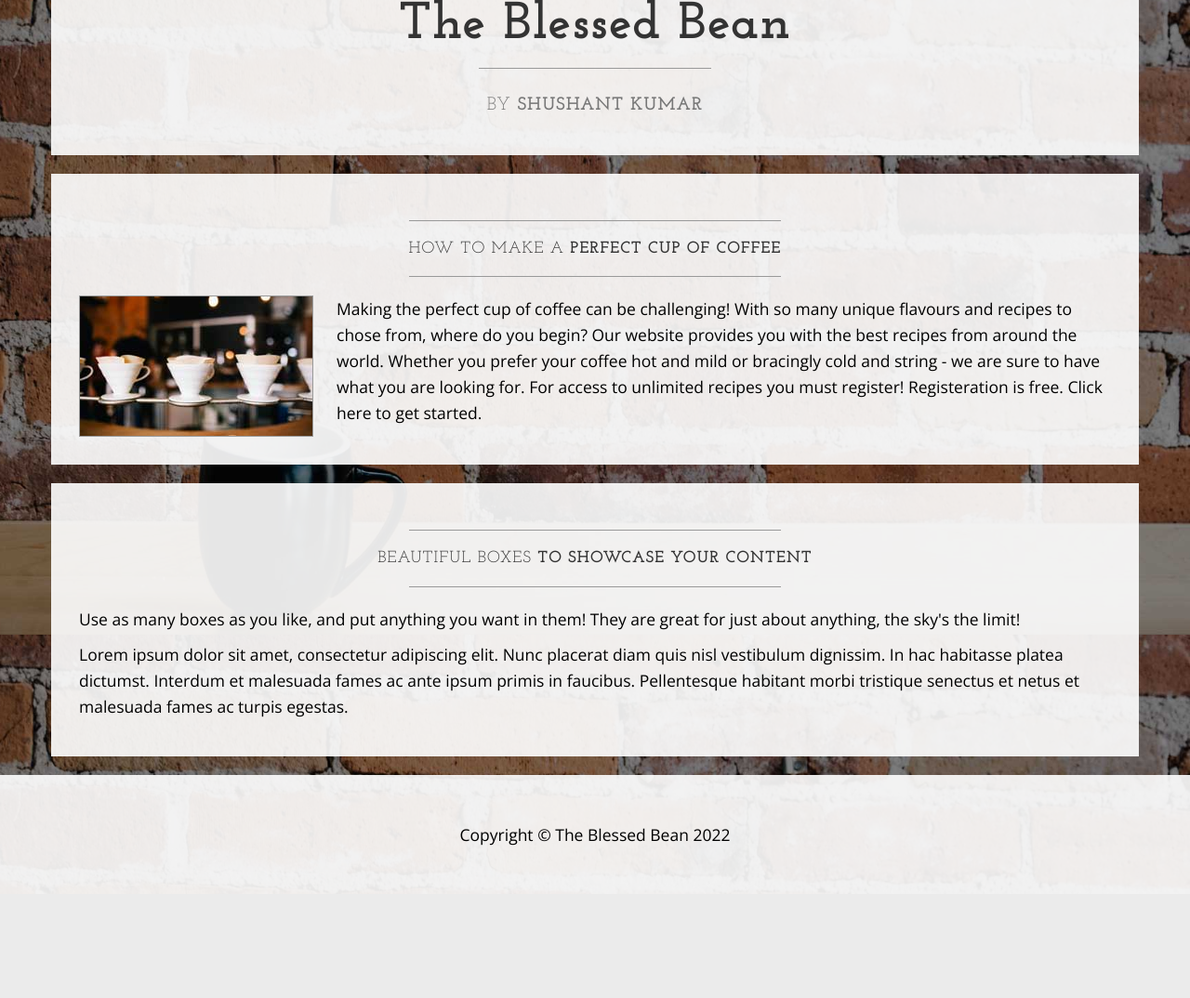
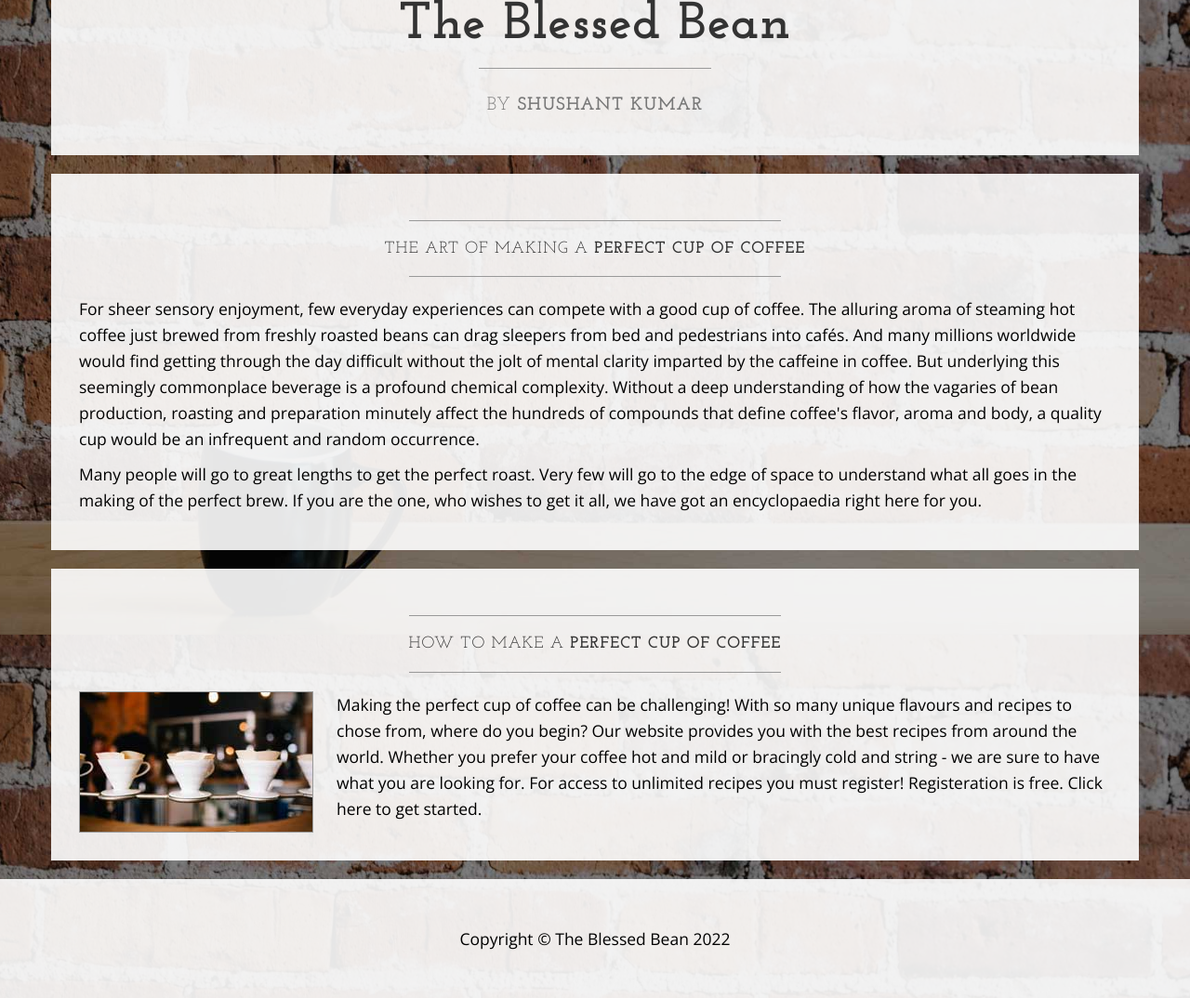
Before and after one commit to Living-Hell/The-Blessed-Bean, a PHP site: page / in a window 1280 px wide. Shown: the part 917-1991 px from the top of the page at 93% size. Before the commit the page ends 1827 px from the top, so only its background shows below. Run offline with PHP 8.4, Linux system fonts and the light colour scheme.

Commit message:
Updating the home page

```diff
--- a/index.php
+++ b/index.php
@@ -106,6 +106,28 @@
             <div class="box">
                 <div class="col-lg-12">
                     <hr>
+                    <h2 class="intro-text text-center">The art of making a
+                        <strong>perfect cup of coffee</strong>
+                    </h2>
+                    <hr>
+                    <p>For sheer sensory enjoyment, few everyday experiences can compete with a good cup of coffee. The alluring aroma of
+                        steaming hot coffee just brewed from freshly roasted beans can drag sleepers from bed and pedestrians into cafés.
+                        And many millions worldwide would find getting through the day difficult without the jolt of mental clarity imparted
+                         by the caffeine in coffee. But underlying this seemingly commonplace beverage is a profound chemical complexity.
+                         Without a deep understanding of how the vagaries of bean production, roasting and preparation minutely affect the
+                         hundreds of compounds that define coffee's flavor, aroma and body, a quality cup would be an infrequent and random
+                         occurrence.</p>
+                    <p>Many people will go to great lengths to get the perfect roast. Very few will go to the edge of space to understand
+                        what all goes in the making of the perfect brew. If you are the one, who wishes to get it all, we have got an
+                        encyclopaedia right here for you.</p>
+                </div>
+            </div>
+        </div>
+
+        <div class="row">
+            <div class="box">
+                <div class="col-lg-12">
+                    <hr>
                     <h2 class="intro-text text-center">HOW TO MAKE A
                         <strong>PERFECT CUP OF COFFEE</strong>
                     </h2>
@@ -117,20 +139,6 @@
                         your coffee hot and mild or bracingly cold and string - we are sure to have what you are looking for. For
                         access to unlimited recipes you must register! Registeration is free. Click here to get started.
                     </p>
-                </div>
-            </div>
-        </div>
-
-        <div class="row">
-            <div class="box">
-                <div class="col-lg-12">
-                    <hr>
-                    <h2 class="intro-text text-center">Beautiful boxes
-                        <strong>to showcase your content</strong>
-                    </h2>
-                    <hr>
-                    <p>Use as many boxes as you like, and put anything you want in them! They are great for just about anything, the sky's the limit!</p>
-                    <p>Lorem ipsum dolor sit amet, consectetur adipiscing elit. Nunc placerat diam quis nisl vestibulum dignissim. In hac habitasse platea dictumst. Interdum et malesuada fames ac ante ipsum primis in faucibus. Pellentesque habitant morbi tristique senectus et netus et malesuada fames ac turpis egestas.</p>
                 </div>
             </div>
         </div>
--- a/sendmsg.php
+++ b/sendmsg.php
@@ -45,7 +45,7 @@ if (strlen($fname) > 50) {
 
     require 'phpmailer/PHPMailerAutoload.php';
 
-    $mail = new PHPMailer;
+    $mail = new PHPMailer();
 
 	//$mail->SMTPDebug = 3;                               // Enable verbose debug output
 
```
